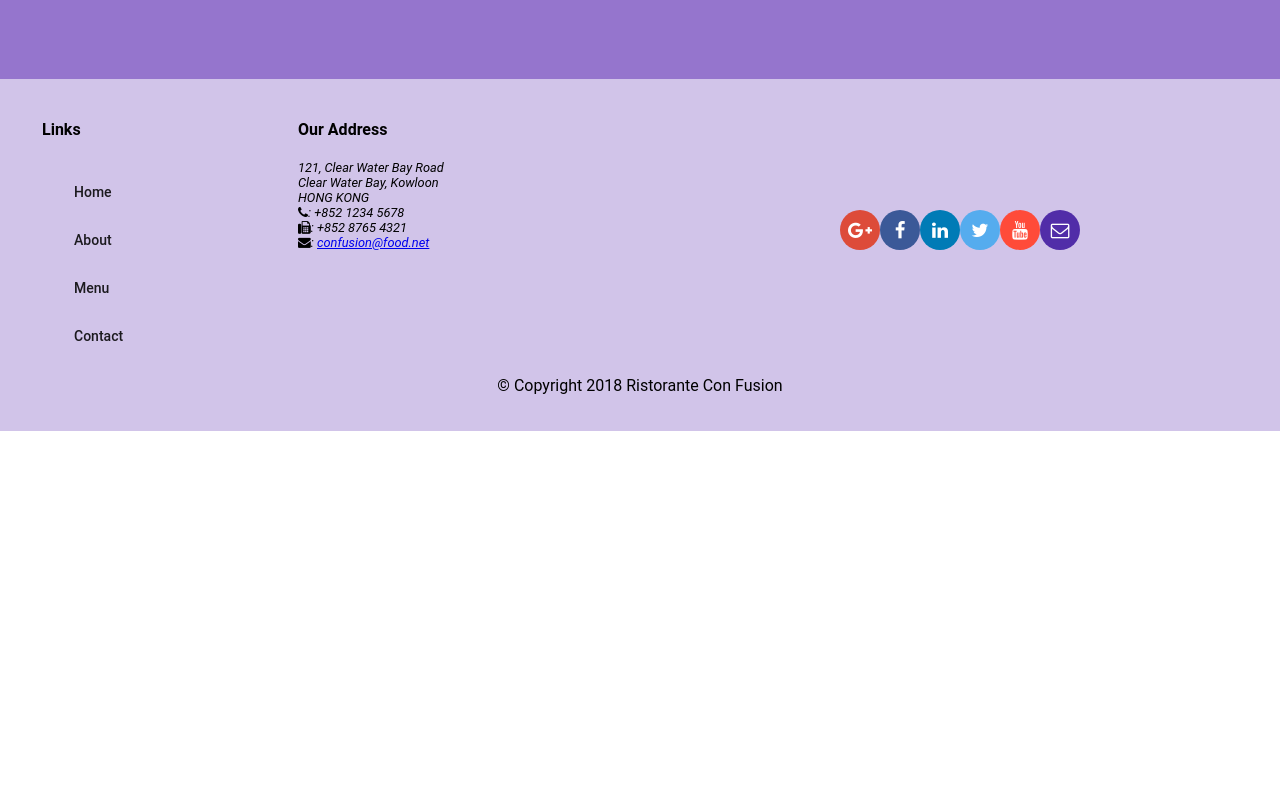
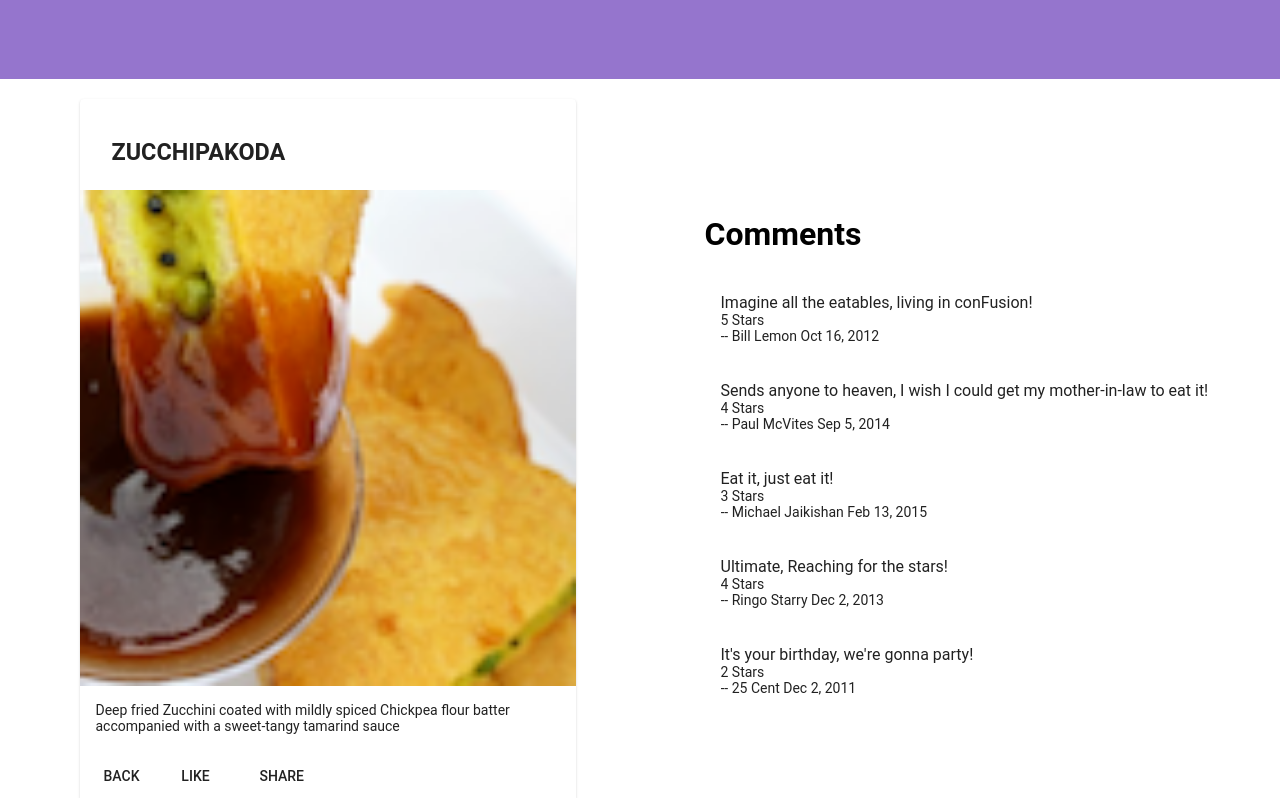
Before and after one commit to arjunlohera/conFusion-angular, an Angular app: page /dishDetail/1 in a window 1280 px wide. Before the commit this address led to /. Shown: the part 260-1058 px from the top of the page. Before the commit the page ends 800 px from the top, so only its background shows below. Built offline with nearby package versions, Linux system fonts and the light colour scheme.

Commit message:
Single Page Application Part 2

```diff
--- a/src/app/app-routing/routes.ts
+++ b/src/app/app-routing/routes.ts
@@ -9,6 +9,7 @@
 export const routes: Routes = [
   { path: 'home',  component: HomeComponent },
   { path: 'menu',  component: MenuComponent },
+  { path: 'dishDetail/:id',  component: DishdetailComponent },
   { path: 'contactus',     component: ContactComponent },
   { path: '', redirectTo: '/home', pathMatch: 'full' }
 ];
--- a/src/app/dishdetail/dishdetail.component.html
+++ b/src/app/dishdetail/dishdetail.component.html
@@ -13,6 +13,7 @@
         <p> {{dish.description}} </p>
       </mat-card-content>
       <mat-card-actions>
+        <button mat-button (click)="goBack()">BACK</button>
         <button mat-button>LIKE</button>
         <button mat-button>SHARE</button>
       </mat-card-actions>
--- a/src/app/dishdetail/dishdetail.component.ts
+++ b/src/app/dishdetail/dishdetail.component.ts
@@ -1,5 +1,9 @@
 import { Component, OnInit, Input } from '@angular/core';
 import { Dish } from '../shared/dish';
+import { DishService } from '../services/dish.service';
+
+import { Params, ActivatedRoute } from '@angular/router';
+import { Location } from '@angular/common';
 
 @Component({
   selector: 'app-dishdetail',
@@ -7,11 +11,17 @@
   styleUrls: ['./dishdetail.component.scss']
 })
 export class DishdetailComponent implements OnInit {
-    @Input()
   dish: Dish;
-  constructor() { }
+  constructor(private dishService: DishService, private route: ActivatedRoute, private location: Location) { }
 
   ngOnInit() {
+    const ID = this.route.snapshot.params['id'];
+    this.dish = this.dishService.getDish(ID);
   }
 
+  goBack(): void {
+    this.location.back();
+  }
+
+
 }
--- a/src/app/footer/footer.component.html
+++ b/src/app/footer/footer.component.html
@@ -9,10 +9,10 @@
       <div fxFlex="40" fxFlexOffset="20px">
         <h4>Links</h4>
         <mat-list>
-          <mat-list-item><a mat-button>Home</a></mat-list-item>
+          <mat-list-item><a mat-button routerLink="/home">Home</a></mat-list-item>
           <mat-list-item><a mat-button>About</a></mat-list-item>
-          <mat-list-item><a mat-button>Menu</a></mat-list-item>
-          <mat-list-item><a mat-button>Contact</a></mat-list-item>
+          <mat-list-item><a mat-button routerLink="/menu">Menu</a></mat-list-item>
+          <mat-list-item><a mat-button routerLink="/contactus">Contact</a></mat-list-item>
         </mat-list>
       </div>
       <div fxFlex="55">
--- a/src/app/menu/menu.component.html
+++ b/src/app/menu/menu.component.html
@@ -9,7 +9,7 @@
 
   <div fxFlex>
     <mat-grid-list cols="2" rowHeight="200px">
-      <mat-grid-tile *ngFor="let dish of dishes" (click)="onSelect(dish)">
+      <mat-grid-tile *ngFor="let dish of dishes" [routerLink]="['/dishDetail', dish.id]">
         <img height="200px" src={{dish.image}} alt={{dish.name}}>
         <mat-grid-tile-footer>
           <h1>{{dish.name | uppercase}}</h1>
@@ -17,6 +17,4 @@
       </mat-grid-tile>
     </mat-grid-list>
   </div>
-
-  <app-dishdetail [dish]="selectedDish"></app-dishdetail>
 </div>
```
